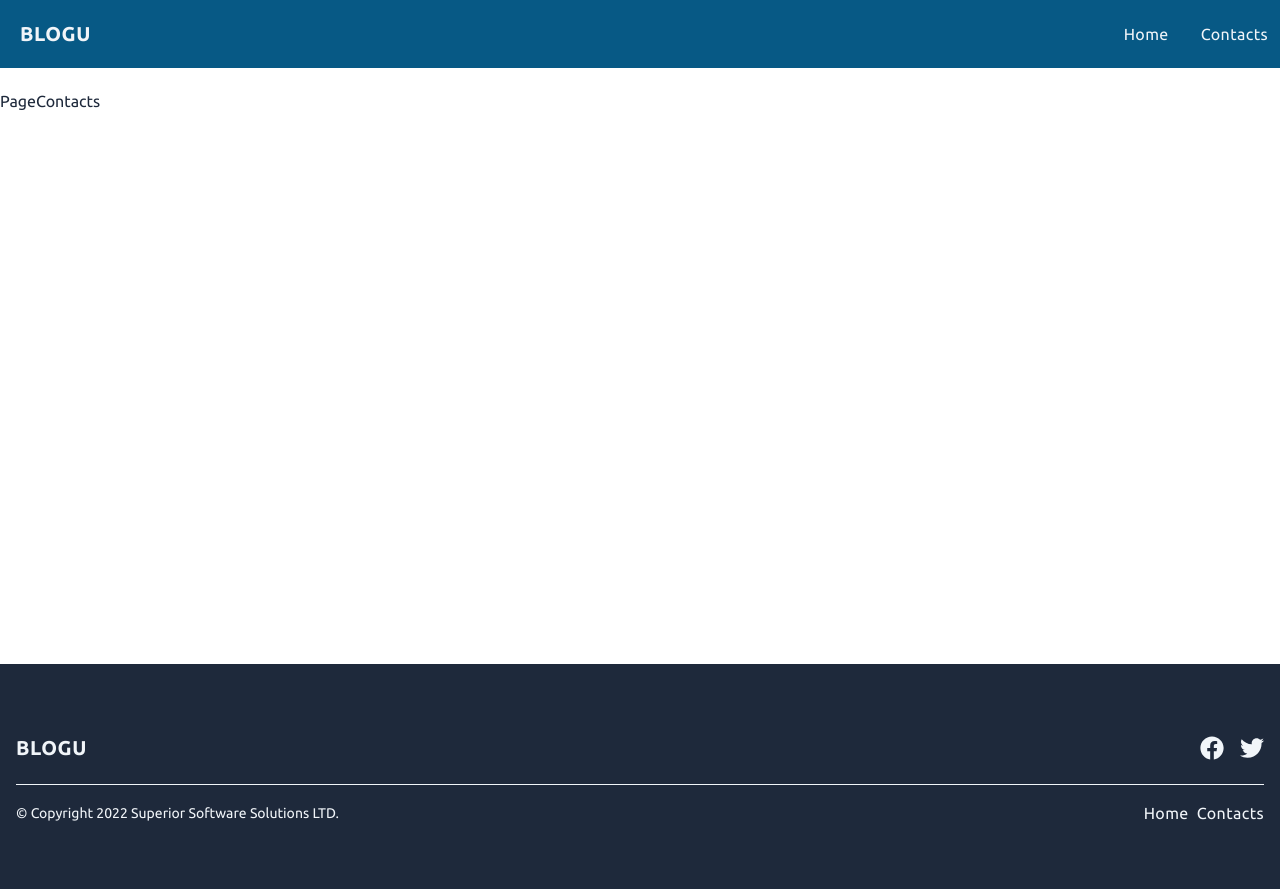
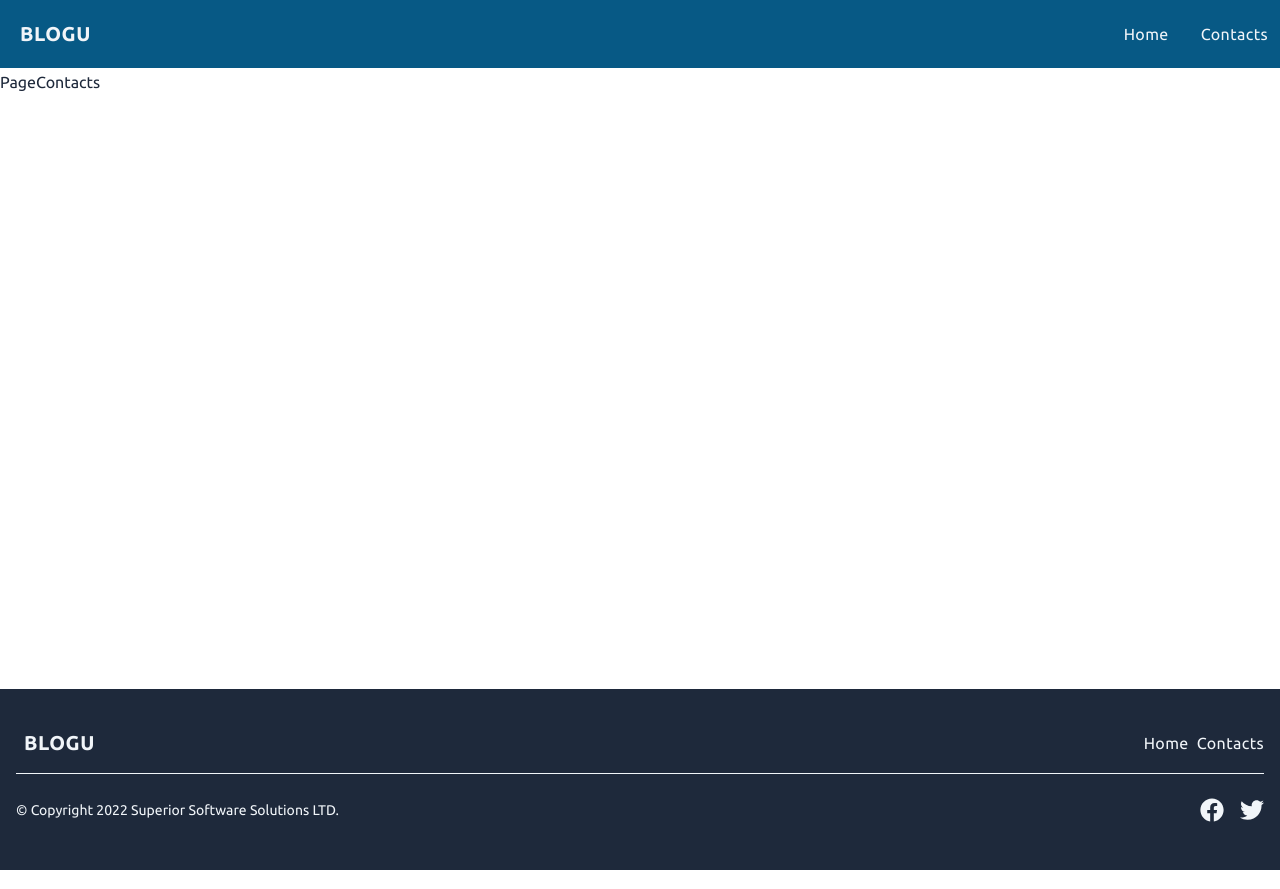
Before and after one commit to thes3interdev/slp-blogu-website, a React (Vite) app: page /contacts in a window 1280 px wide. Built offline with nearby package versions, Linux system fonts and the light colour scheme.

Commit message:
feat: home page hero section

```diff
--- a/src/components/NavigationFooter.jsx
+++ b/src/components/NavigationFooter.jsx
@@ -10,24 +10,16 @@ const NavigationFooter = () => {
 	const currentYear = new Date().getFullYear();
 
 	return (
-		<footer className="mt-auto bg-slate-800 py-16">
+		<footer className="mt-auto bg-slate-800 py-10">
 			<div className="mx-auto flex max-w-7xl flex-col px-4">
 				<div className="items-center justify-between text-center text-slate-100 md:flex">
-					<h2 className="text-xl font-bold uppercase tracking-wide">Blogu</h2>
-					<div className=" flex justify-center space-x-2 text-2xl sm:max-w-xs">
-						<FaFacebook className="m-2 cursor-pointer" />
-						<FaTwitter className="m-2 cursor-pointer" />
-					</div>
-				</div>
-				<hr className="my-4 h-px border-slate-100" />
-				<div className="flex flex-col items-center justify-between text-slate-100 md:flex-row">
-					<div>
-						<p className="text-sm ">
-							© Copyright {currentYear} Superior Software Solutions LTD.
-						</p>
-					</div>
-					<div>
-						<ul className="flex items-center space-x-2">
+					<Link to="/" className="inline-flex items-center">
+						<span className="ml-2 text-xl font-semibold uppercase tracking-wide">
+							Blogu
+						</span>
+					</Link>
+
+					<ul className="flex items-center justify-center space-x-2">
 						{navigationLinks.map((link) => (
 							<li key={link.name}>
 								<Link to={link.link} className="tracking-wide hover:underline">
@@ -37,6 +29,18 @@ const NavigationFooter = () => {
 						))}
 					</ul>
 				</div>
+
+				<hr className="my-4 h-px border-slate-100" />
+
+				<div className="flex flex-col items-center justify-between text-slate-100 md:flex-row">
+					<p className="text-sm ">
+						© Copyright {currentYear} Superior Software Solutions LTD.
+					</p>
+
+					<div className="flex items-center justify-center space-x-2 text-2xl sm:max-w-xs">
+						<FaFacebook className="m-2 cursor-pointer" />
+						<FaTwitter className="m-2 cursor-pointer" />
+					</div>
 				</div>
 			</div>
 		</footer>
--- /dev/null
+++ b/src/graphql/queries/HomepageQuery.jsx
@@ -0,0 +1,23 @@
+import { gql } from '@apollo/client';
+
+const HomepageQuery = gql`
+	query Homepage {
+		homePage {
+			data {
+				attributes {
+					title
+					subtitle
+					hero_image {
+						data {
+							attributes {
+								url
+							}
+						}
+					}
+				}
+			}
+		}
+	}
+`;
+
+export default HomepageQuery;
--- a/src/index.css
+++ b/src/index.css
@@ -10,6 +10,6 @@
 	}
 
 	body {
-		@apply mt-[79px] font-ubuntu text-slate-800 antialiased lg:mt-[89px];
+		@apply mt-[70px] font-ubuntu text-slate-800 antialiased;
 	}
 }
--- a/src/pages/PageHome.jsx
+++ b/src/pages/PageHome.jsx
@@ -1,9 +1,47 @@
+import Query from '../components/QueryGQL';
+import HomepageQuery from '../graphql/queries/HomepageQuery';
 import UtilityTabTitle from '../utilities/UtilityTabTitle';
 
 const PageHome = () => {
-	UtilityTabTitle('Home Page | Superior Software Solutions');
+	UtilityTabTitle('Blogu Home Page | Superior Software Solutions');
 
-	return <div>Home</div>;
+	return (
+		<div>
+			<Query query={HomepageQuery} id={null}>
+				{({ data: { homePage } }) => {
+					{
+						/** transfer data to variables */
+					}
+					const homepageHeroImage =
+						homePage.data.attributes.hero_image.data.attributes.url;
+					const homepageTitle = homePage.data.attributes.title;
+					const homepageSubtitle = homePage.data.attributes.subtitle;
+
+					return (
+						<div>
+							{/** hero section start */}
+							<section
+								className="h-96 w-full bg-cover bg-center bg-no-repeat"
+								style={{ backgroundImage: `url(${homepageHeroImage})` }}
+							>
+								<div className="flex h-full w-full items-center justify-center bg-slate-900 bg-opacity-50">
+									<div className="text-center">
+										<h1 className="mb-2 text-2xl font-semibold uppercase text-slate-100 lg:text-3xl">
+											{homepageTitle}
+										</h1>
+										<h3 className="mb-4 text-lg font-medium uppercase tracking-wider text-slate-100 lg:text-xl">
+											{homepageSubtitle}
+										</h3>
+									</div>
+								</div>
+							</section>
+							{/** hero section end */}
+						</div>
+					);
+				}}
+			</Query>
+		</div>
+	);
 };
 
 export default PageHome;
```
Also changed, not shown: 1 other file (tests, documents, lock files or other folders). Lines whose indentation alone changed are shown as unchanged.
